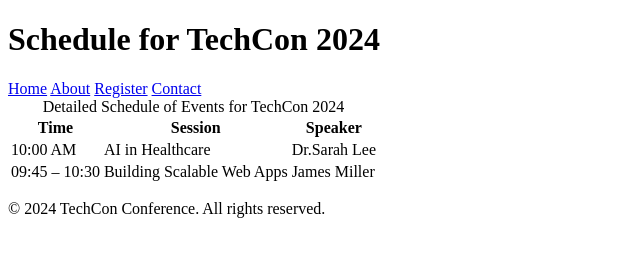
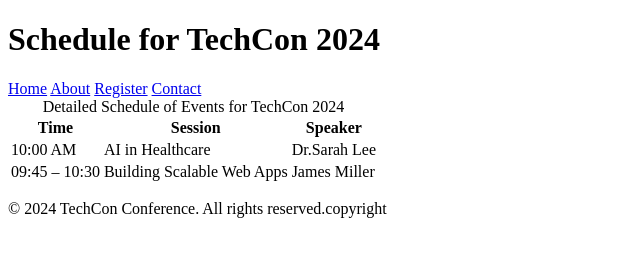
Before and after one commit to Bahaa87-ux/TechCon_HTML, a plain HTML site: page techcon_website/schedule.html in a window 1280 px wide. Shown: the full height of the page, 0-640 px from the left. Drawn offline with Linux system fonts and the light colour scheme.

Commit message:
add copyright work

```diff
--- a/techcon_website/schedule.html
+++ b/techcon_website/schedule.html
@@ -42,7 +42,7 @@
         </table>
     </main>
     <footer>
-        <p>&copy; 2024 TechCon Conference. All rights reserved.</p>
+        <p>&copy; 2024 TechCon Conference. All rights reserved.copyright</p>
     </footer>
 </body>
 </html>
```
